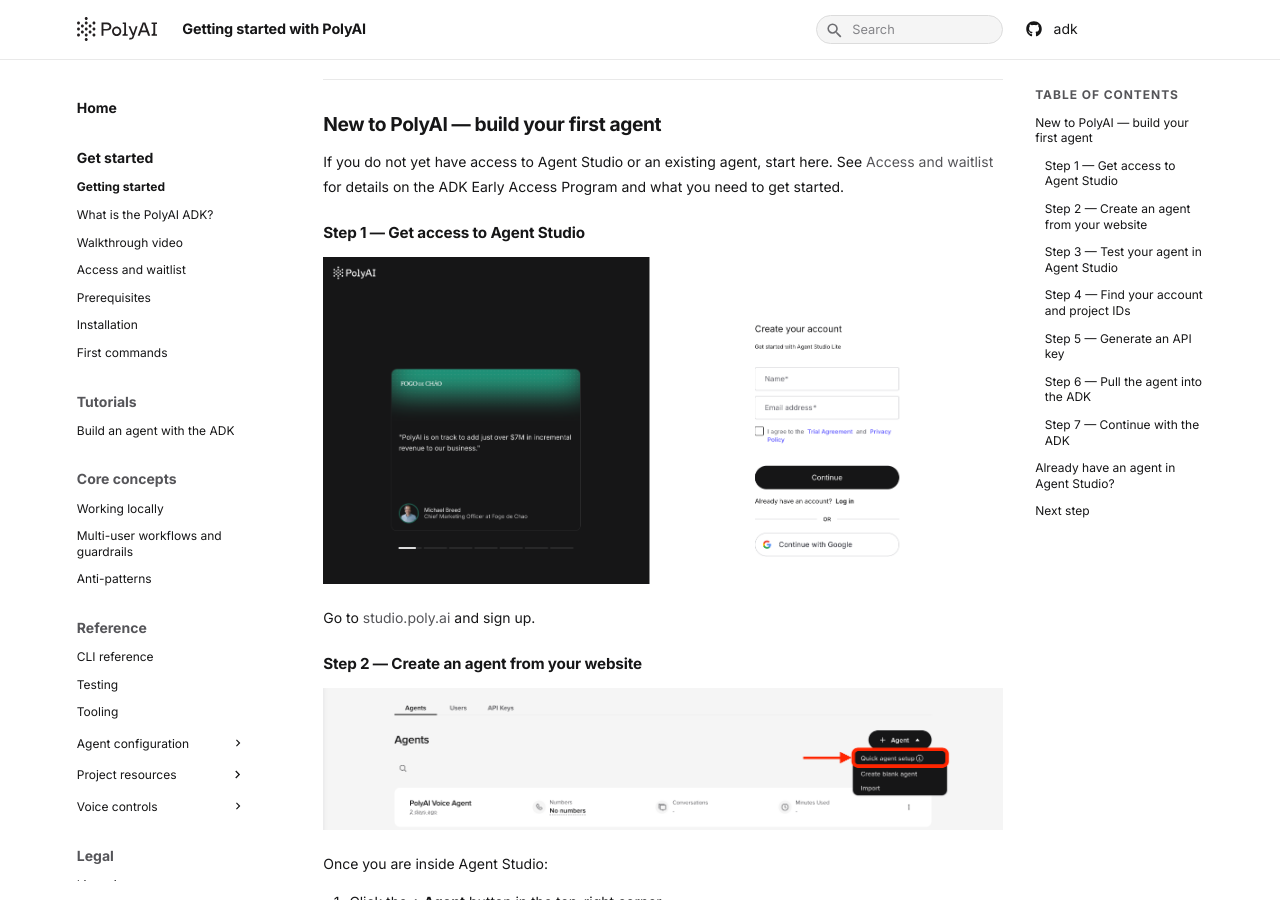
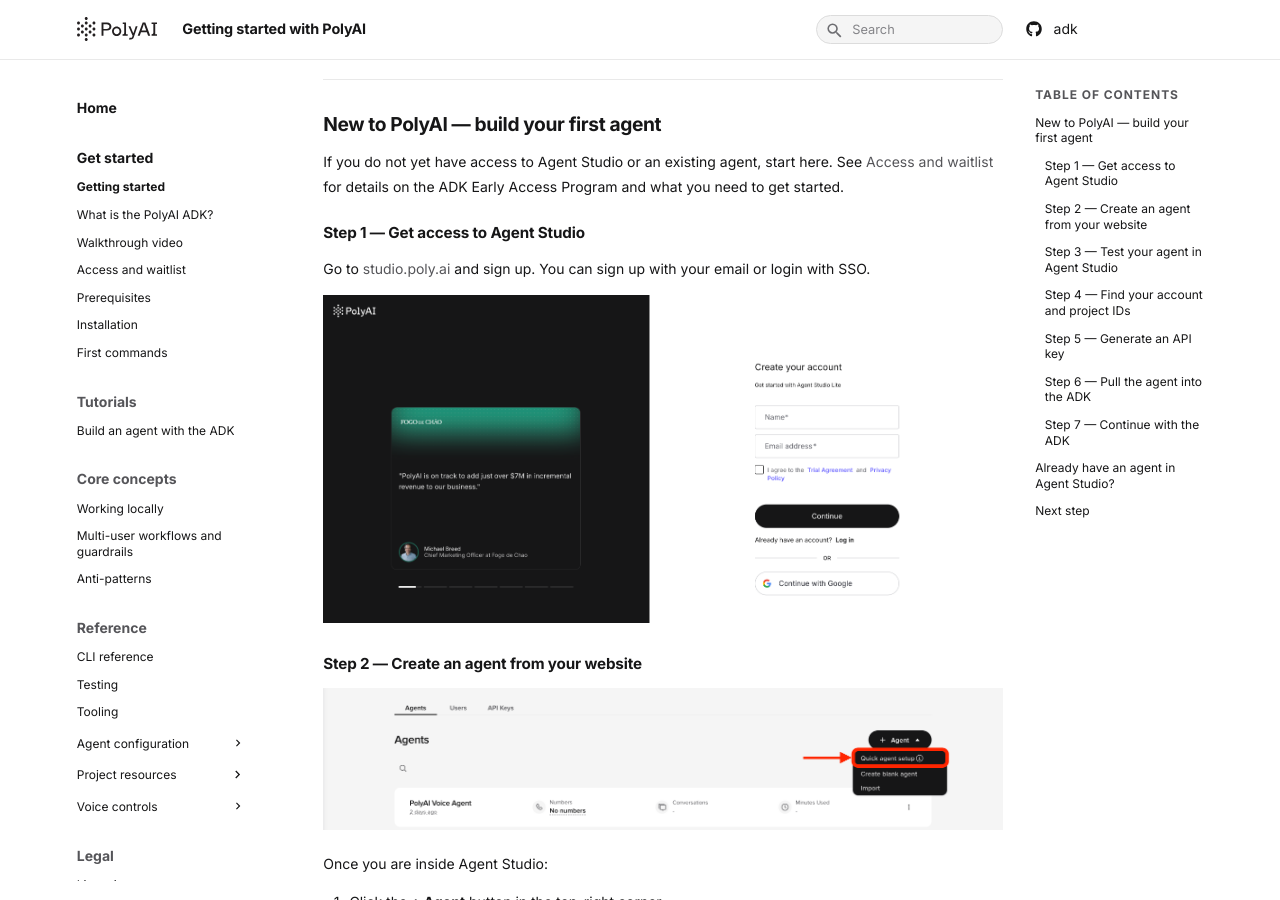
Before and after one commit to polyai/adk, an MkDocs documentation site: the page built from docs/docs/get-started/get-started.md, in a window 1280 px wide and 900 px high, scrolled down 248 px. Built offline with MkDocs 1.6.1 and Material for MkDocs 9.7.7, drawn with Linux system fonts in a browser that asks for light colours.

Commit message:
docs: move sign-up text above screenshot in get-started
Co-Authored-By: Claude Sonnet 4.6 <noreply@anthropic.com>

```diff
--- a/docs/docs/get-started/get-started.md
+++ b/docs/docs/get-started/get-started.md
@@ -15,9 +15,9 @@ If you do not yet have access to Agent Studio or an existing agent, start here.
 
 ### Step 1 — Get access to Agent Studio
 
+Go to [studio.poly.ai](https://studio.poly.ai) and sign up. You can sign up with your email or login with SSO.
+
 ![Agent Studio sign up for the first time](../assets/agent-studio-login.png)
-
-Go to [studio.poly.ai](https://studio.poly.ai) and sign up.
 
 ### Step 2 — Create an agent from your website
 
```
